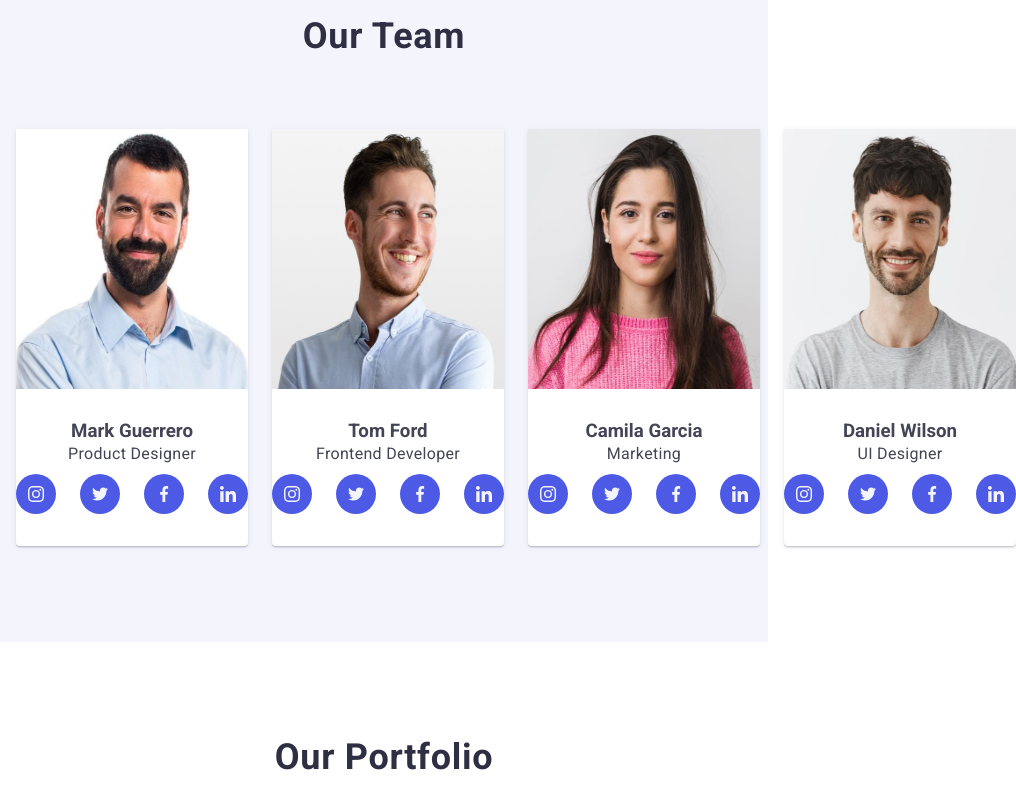
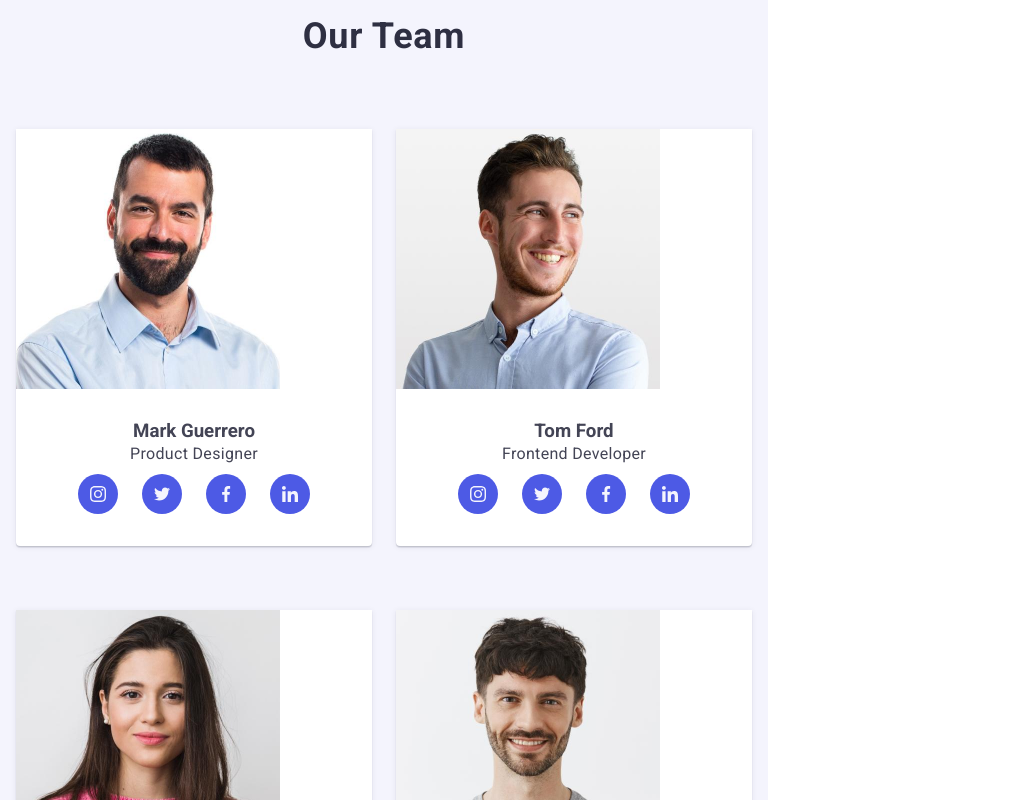
Before and after one commit to Pechkurov/goit-markup-hw-06, a plain HTML site: page index.html in a window 768 px wide. Shown: the part 1300-2100 px from the top of the page, 1016 px wide, since content can reach past the window. Drawn offline with nearby package versions, Linux system fonts and the light colour scheme.

Commit message:
add index files

```diff
--- a/css/styles.css
+++ b/css/styles.css
@@ -852,6 +852,7 @@ margin-bottom: 16px;
     .container{
         max-width: 768px;
         padding: 0 16px;
+
     }
     .ul-nav{
         display: flex;
@@ -925,7 +926,11 @@ height: 120px;
 display: flex;
 align-items: center;
 gap: 64px 24px;
+flex-wrap: wrap;
+
 }
+}
+
 /* ---------------SECTION 4 PORTFOLIO----- */
 .portfolio-list {
     width: calc((100% - 24px) / 2);
```
